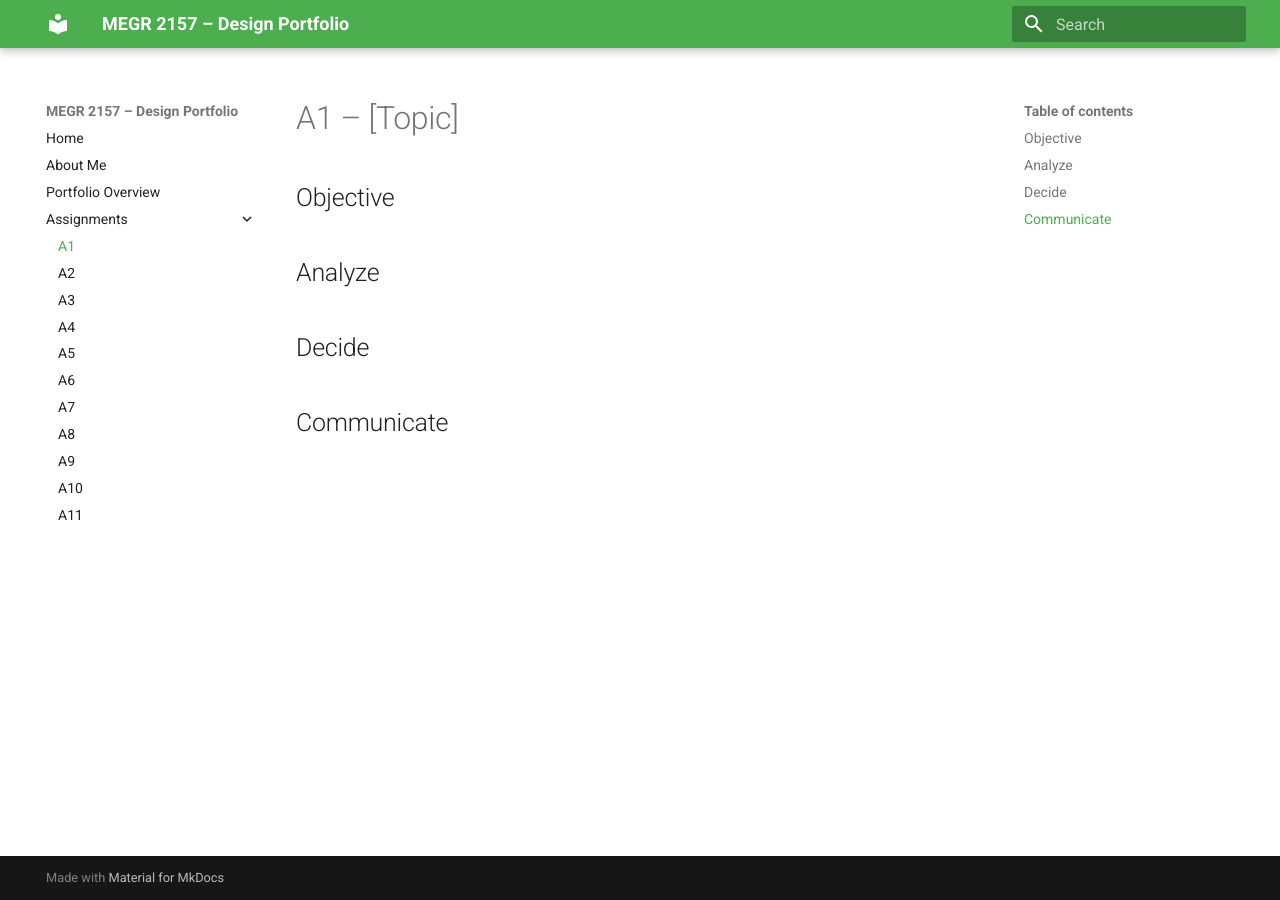
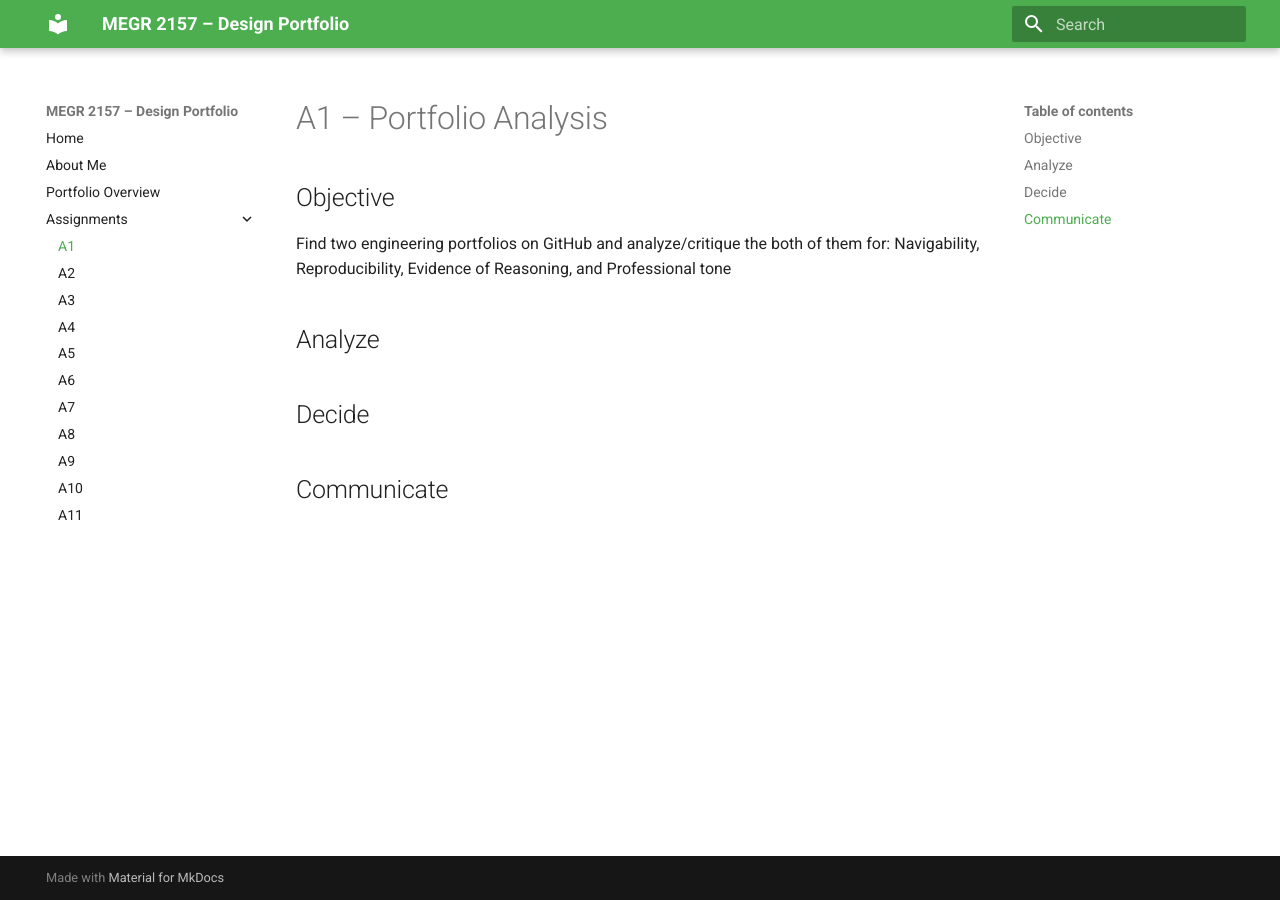
Before and after one commit to N03L1T0/megr2157-noel-portfolio, an MkDocs documentation site: the page built from docs/assignments/A01/index.md, in a window 1280 px wide. Built offline with MkDocs 1.6.1 and Material for MkDocs 9.7.7, drawn with Linux system fonts in a browser that asks for light colours.

Commit message:
assignment name + objectives
Updated assignment title and objective for clarity.

```diff
--- a/docs/assignments/A01/index.md
+++ b/docs/assignments/A01/index.md
@@ -1,7 +1,8 @@
-# A1 – [Topic]
+# A1 – Portfolio Analysis
 
 ## Objective
-
+Find two engineering portfolios on GitHub and analyze/critique the both of them for:
+Navigability, Reproducibility, Evidence of Reasoning, and Professional tone
 
 ## Analyze
 
```
